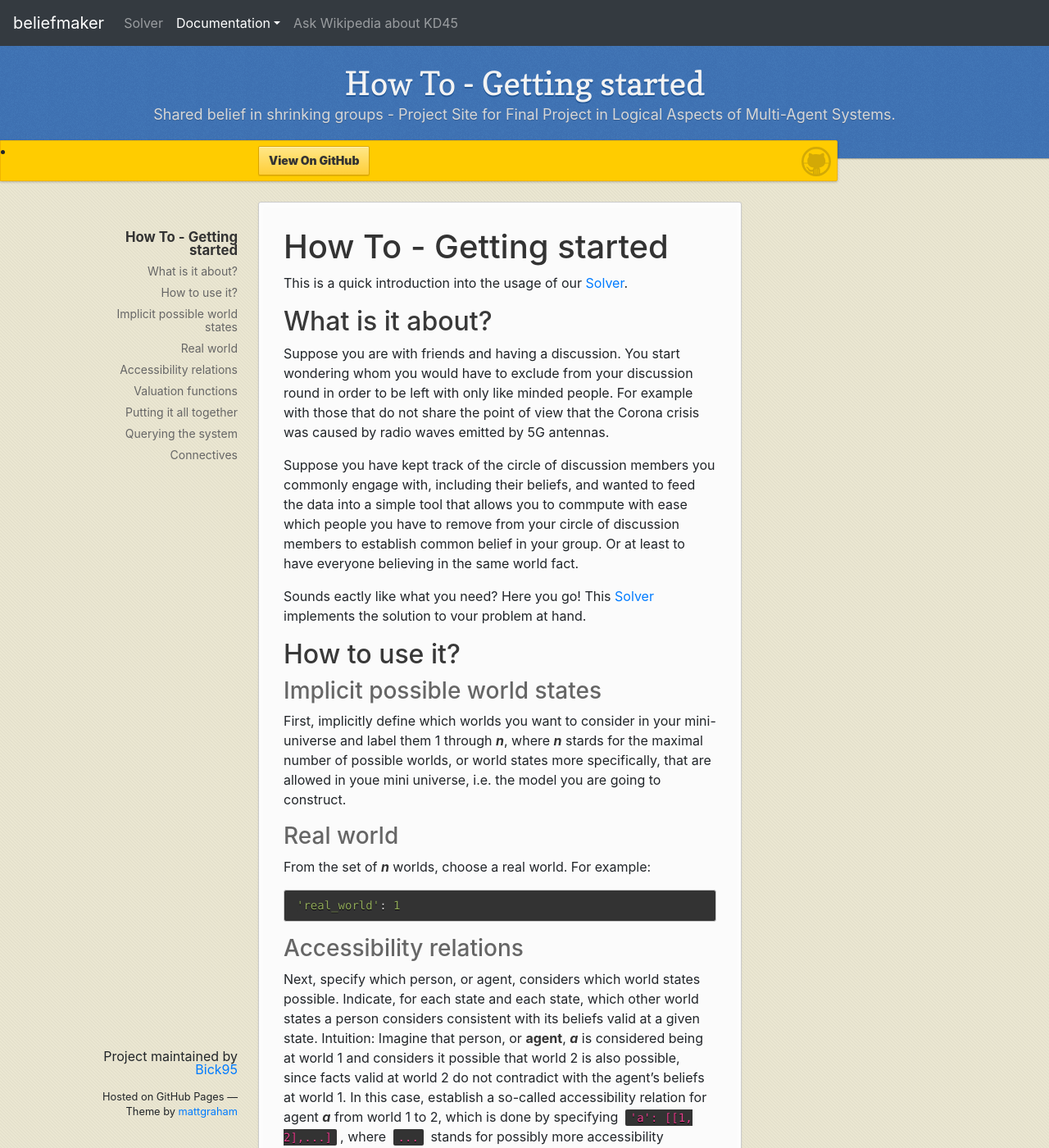
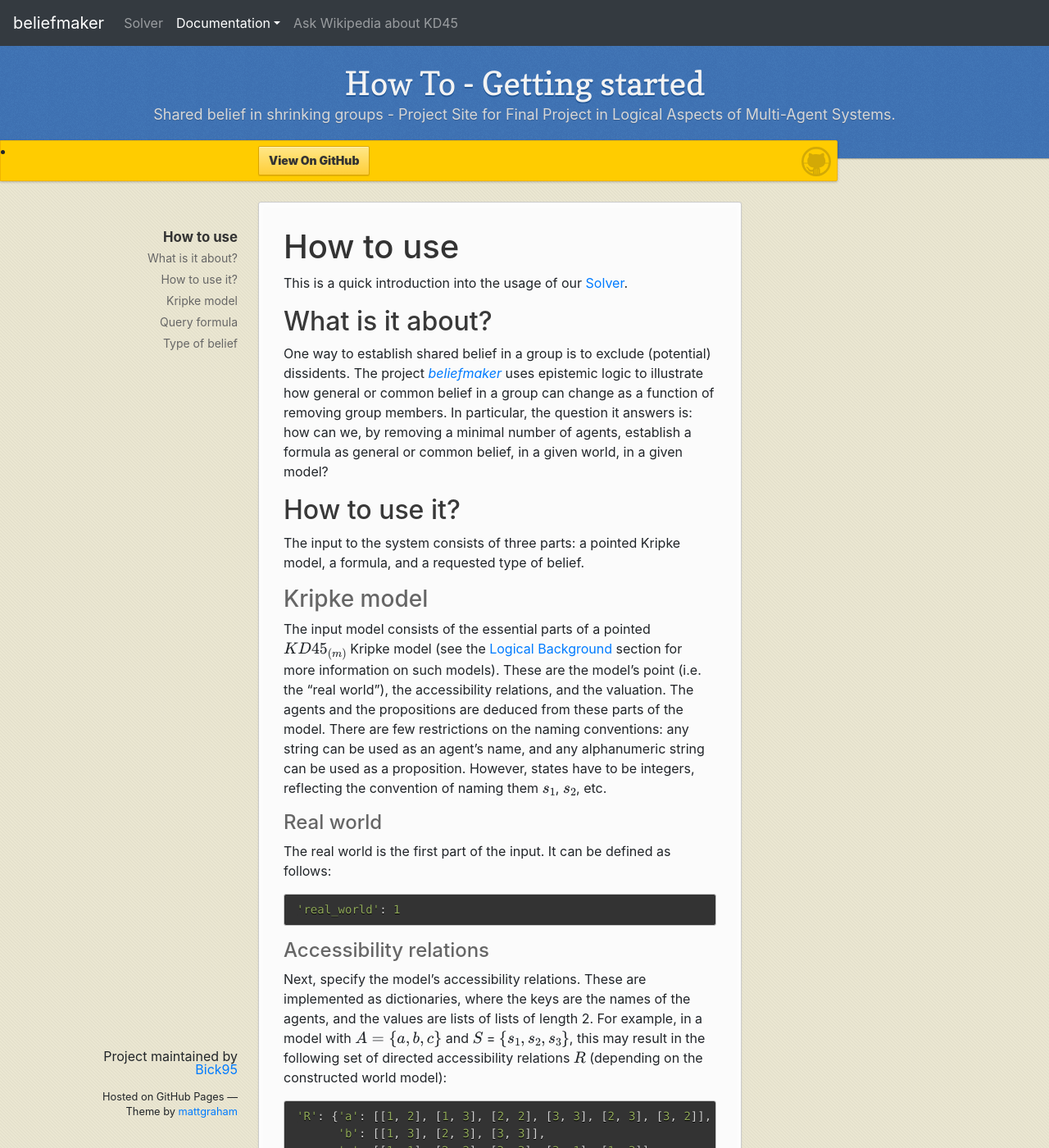
Before and after one commit to Bick95/beliefmaker, a Jekyll site: the page built from how_to.md, in a window 1280 px wide and 1400 px high. Shown: the whole window at 82% size. Built offline with Jekyll 4.4.1, drawn with Linux system fonts in a browser that asks for light colours; nearby versions of some CDN libraries; formulas are drawn with MathJax 3; some of the changed text lies outside the part shown.

Commit message:
Smoothing out the narrative in logic & code

````diff
--- a/how_to.md
+++ b/how_to.md
@@ -3,37 +3,40 @@
 layout: default
 filename: how_to
 ---
-# How To - Getting started
+# How to use
 
 This is a quick introduction into the usage of our [Solver](https://bick95.pythonanywhere.com/).
 
 ## What is it about?
 
-Suppose you are with friends and having a discussion. You start wondering whom you would have to exclude from your discussion round in order to be left with only like minded people. For example with those that do not share the point of view that the Corona crisis was caused by radio waves emitted by 5G antennas.
-
-Suppose you have kept track of the circle of discussion members you commonly engage with, including their beliefs, and wanted to feed the data into a simple tool that allows you to commpute with ease which people you have to remove from your circle of discussion members to establish common belief in your group. Or at least to have everyone believing in the same world fact.
-
-Sounds eactly like what you need? Here you go! This [Solver](https://bick95.pythonanywhere.com/) implements the solution to vour problem at hand.
+One way to establish shared belief in a group is to exclude (potential) dissidents.
+The project [_beliefmaker_](https://bick95.pythonanywhere.com/) uses epistemic logic to illustrate how general or common belief in a group can change as a function of removing group members.
+In particular, the question it answers is: how can we, by removing a minimal number of agents, establish a formula as general or common belief, in a given world, in a given model?
 
 ## How to use it?
 
-### Implicit possible world states
+The input to the system consists of three parts: a pointed Kripke model, a formula, and a requested type of belief.
 
-First, implicitly define which worlds you want to consider in your mini-universe and label them 1 through **_n_**, where **_n_** stards for the maximal number of possible worlds, or world states more specifically, that are allowed in youe mini universe, i.e. the model you are going to construct.
+### Kripke model
 
-### Real world
+The input model consists of the essential parts of a pointed $$KD45_{(m)}$$ Kripke model (see the [Logical Background](https://bick95.github.io/beliefmaker/logical_background) section for more information on such models).
+These are the model's point (i.e. the "real world"), the accessibility relations, and the valuation.
+The agents and the propositions are deduced from these parts of the model.
+There are few restrictions on the naming conventions: any string can be used as an agent's name, and any alphanumeric string can be used as a proposition.
+However, states have to be integers, reflecting the convention of naming them $s_1$, $s_2$, etc.
 
-From the set of **_n_** worlds, choose a real world. For example:
+#### Real world
+
+The real world is the first part of the input. It can be defined as follows:
 
 ```python
 'real_world': 1
 ```
 
-### Accessibility relations
+#### Accessibility relations
 
-Next, specify which person, or agent, considers which world states possible. Indicate, for each state and each state, which other world states a person considers consistent with its beliefs valid at a given state.
-Intuition: Imagine that person, or **agent**, **_a_** is considered being at world 1 and considers it possible that world 2 is also possible, since facts valid at world 2 do not contradict with the agent's beliefs at world 1.
-In this case, establish a so-called accessibility relation for agent **_a_** from world 1 to 2, which is done by specifying `'a': [[1, 2],...]`, where `...` stands for possibly more accessibility relations of the form **_[world_i, world_j]_** for agent **_a_**. Given our running example, and doing this for all agents **_a_**, **_b_**, and **_c_**, for the worlds 1, 2, and 3, this may result in the following set of directed accessibility relations **_R_** (depending on your constructed world model):
+Next, specify the model's accessibility relations. These are implemented as dictionaries, where the keys are the names of the agents, and the values are lists of lists of length 2.
+For example, in a model with $$A = \{a,b,c\}$$ and $$S$$ = $$\{s_1,s_2,s_3\}$$, this may result in the following set of directed accessibility relations $$R$$ (depending on the constructed world model):
 
 ```python
 'R': {'a': [[1, 2], [1, 3], [2, 2], [3, 3], [2, 3], [3, 2]],
@@ -42,9 +45,10 @@
       }
 ```
 
-### Valuation functions
+#### Valuation functions
 
-Finally, it must be specified which formulas hold at which state. For example let **_p_** stand for **_Corona is caused by 5G_**. Then, in some possible world states, **_p_** may be true, while in other's it isn't. Possible world states correspond to states of the world one could imagine being true. If **_p_** is true at the possible world states 2 and 3, then indicate this by writing `'p': [2, 3]`. The full set of such valuation functions is the specified as set **_V_**. **_V_** may look as follows:
+Finally, it must be specified which formulas hold at which state. For example, let the set of propositions be $$P = \{p,q,r\}$$.
+Now, if $$p$$ is true in states $$s_2$$ and $$s_3$$, but false in all other states, this can be indicated by writing `'p': [2, 3]`. The full set of such valuation functions is the specified as set $$V$$, as follows:
 
 ```python
 'V': {'q': [3],
@@ -53,13 +57,9 @@
       }
 ```
 
-### Putting it all together
+#### Putting it all together
 
-Next, the individual parts developed above have to be compiled to a whole so-called Kripke Model.
-
-#### Constructing the full model specification
-
-For constructing the Kripke model specification describing your usecase, you have to assemble the real world specification **_real_world_**, the set of accessibility realtions **_R_**, and the valuation function **_V_** into a datastructure following the syntax of a dictionary implemented in the Python programming language. For that, put all parts specified above in curly braces `{...}` and separate the different parts by commas. Following our running example, this results in the following:
+In order to construct the Kripke model specification, assemble the real world specification, the set of accessibility realtions, and the valuation function into a datastructure following the syntax of a dictionary implemented in the Python programming language. For that, put all the different parts specified above in curly braces `{...}` and separate them by commas. Following our running example, this results in the following input:
 
 ```python
 {'real_world': 1,
@@ -74,26 +74,20 @@
 }
 ```
 
-This dictionary can then be passed into the text field labeled **_Model_** on the start page of the solver.
+This dictionary can then be written in the text field labeled **_Model_** on the start page of the solver.
 
-#### Mind **_KD45_m_** constraints
+#### Note: Mind $$KD45_{(m)}$$ constraints
 
-When constructing model, please make sure the constructed model follows the constraints imposed on valid **_KD45_m_** Kripke models, as described in section [Logical Background](https://bick95.github.io/beliefmaker/logical_background). If not, you will be pointed toward which constraints your model currently violates via error messages clearly indicated in red at the top of the page, when clicking on `Solve` or `Solve & Visualize`.
+When constructing a model, please make sure it follows the constraints imposed on valid $$KD45_{(m)}$$ Kripke models, as described in the [Logical Background](https://bick95.github.io/beliefmaker/logical_background) section. Otherwise, if you click on `Solve` or `Solve & Visualize`, you will be pointed toward which constraints your model currently violates via error messages clearly indicated in red at the top of the page.
 
-### Querying the system
+### Query formula
 
-Still remember the task we aimed for achieving? The intention was to find out which agent to remove from your model to make sure only people sharing your beliefs (in the real world) are left in the circle of your close friends. Suppose you want to exclude peple from your system that do not believe **_p_**. That is, you want to restrict your system to a configuration where everyone who is present at the real world beliefs that **_p_**.
-Whatever formula it is ypu want your system to be true in the real world, type it into the text box labeled **_Formula to be established_**. Make sure that the formula is satisfiable. Otherwise, an error message will point you to the respective problem encountered when evaluating the formula.
+The formula to be established as shared belief can be typed into the indicated textbox. Make sure that the formula's syntax is in order and that all propositions occurring in it also occur in the model. Otherwise, an error message will point you to the respective problem encountered when evaluating the formula.
+Simple and complex formulas are both accpeted, but modal operators are not. For example, $$p \rightarrow (q \wedge r)$$ is allowed, but $B_i p$ is not.
 
-If it is only intended to establish that everyone in the computed solution model believes that the **_Formula to be established_** holds imn the real world, choose the option "General belief". If you want to ensure that "Everyone knows that everyone knows that everyone knows ... that **_Formula to be established_**", choose the alternative option "Common belief".
+#### Connectives
 
-Afterwards, click on `Solve` or `Solve & Visualize`, depending on whether you only want a solution to be computed and explained or whether you wish to also obtain a visualization of the involved models.
-
-To account for the case that ambiguous formulas are provided to the system, the system will also print the disambiguated vriant of the formula that it has evaluated as a **_Formula to be established_**".
-
-### Connectives
-
-The list of connectives available to extend the complexity of the queried **_Formula to be established_** from simple propoositional atoms **_a_** and **_b_** to more complex formulas encompasses the following elements:
+The full list of connectives available to extend the complexity of the queried **_Formula to be established_** is as follows:
 
 * Negation: `~`; Example: `~a`
 * Conjunction: `&`; Example: `a & b`
@@ -101,4 +95,13 @@
 * Implication: `->`; Example: `a -> b`
 * Bidirectional Implication: `<->`; Example: `a <-> b`
 
-Formulas valid in propositional logic and constructed from this set of connectives can then be queried.
+Please do not forget to write parentheses in order to disambiguate your formula.
+In case the formula does end up ambiguous, the system will also print the disambiguated variant of the formula that it has evaluated as a **_Formula to be established_**".
+
+### Type of belief
+
+If it is only intended to establish that everyone in the computed solution model believes that the **_Formula to be established_** holds in the real world, choose the option "General belief". If you want to ensure that this formula is commonly believed, choose the alternative option "Common belief".
+
+Afterwards, click on `Solve` or `Solve & Visualize`, depending on whether you only want a solution to be computed and explained or whether you wish to also obtain a visualization of the involved models.
+
+The resulting model, as well as the agents to be removed, will then be printed on the right.
````
Also changed, not shown: logical_background.md (+3 -3 lines), technical_report.md (+5 -5 lines).
